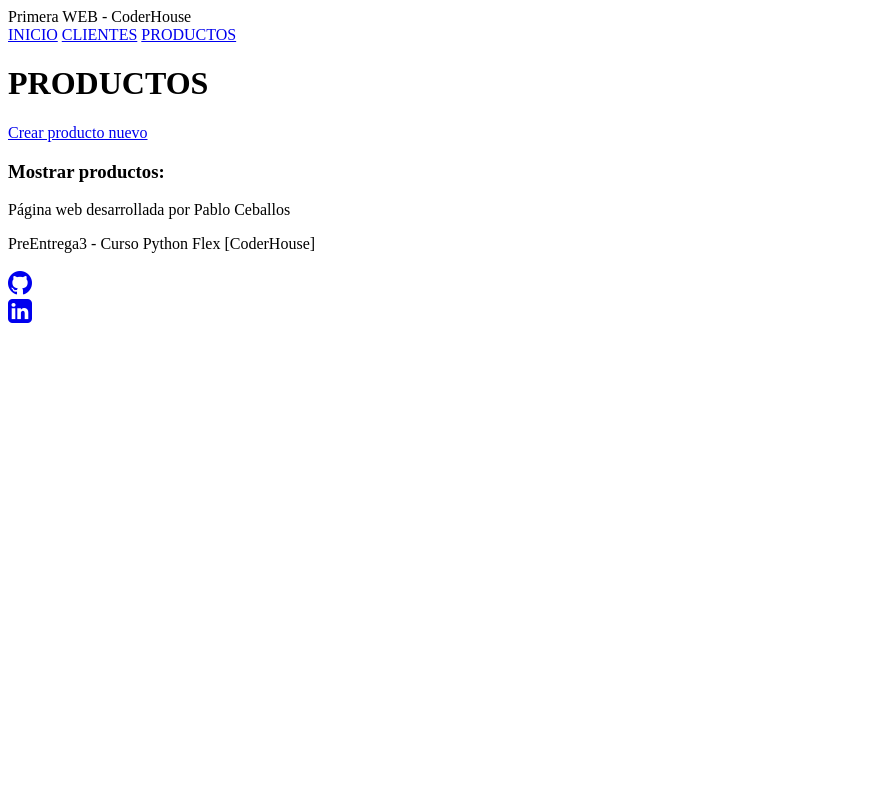
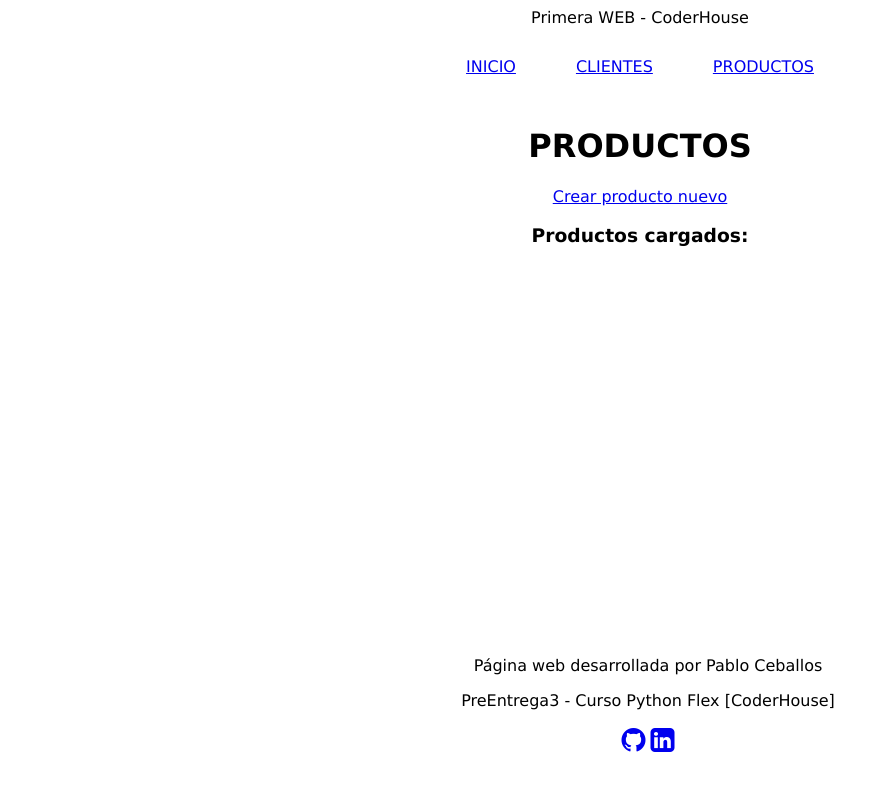
Before and after one commit to pabceb/Ceballos_PreEntrega3, a Django app: page /productos/ in a window 1280 px wide. Shown: the whole page, without its empty margins (0-889 px from the left). Run offline with Django 5.2, Linux system fonts and the light colour scheme; data that the repository does not hold is empty.

Commit message:
se agrega css y correcciones de disenio

```diff
--- a/inicio/forms.py
+++ b/inicio/forms.py
@@ -6,8 +6,6 @@ class FormularioCrearProducto(forms.Form):
     marca = forms.CharField(max_length = 20)
     precio = forms.FloatField()
 
-
-
 class FormularioCrearCliente(forms.Form):
     nombre = forms.CharField(max_length = 20)
     apellido = forms.CharField(max_length = 20)
--- a/inicio/models.py
+++ b/inicio/models.py
@@ -16,4 +16,4 @@ class Cliente(models.Model):
     telefono = models.IntegerField()
 
     def __str__(self):
-        return f'{self.nombre} {self.apellido} {self.telefono}'
+        return f'{self.nombre} {self.apellido} Tel: {self.telefono}'
--- /dev/null
+++ b/inicio/static/estilo1.css
@@ -0,0 +1,46 @@
+* {
+    text-align: center;
+    font-family: 'Lucida Sans', 'Lucida Sans Regular', 'Lucida Grande', 'Lucida Sans Unicode', Geneva, Verdana, sans-serif;
+}
+nav{
+    display: flex;
+    justify-content: center;
+    align-items: center;
+}
+.nav_link{
+    /* display: flex; */
+
+    margin: 10px;
+    padding: 20px;
+    font-size: 30;
+}
+
+a:hover{
+    background-color: #04AA6D;
+    color: white;
+}
+
+li{
+    text-align: left;
+}
+input {
+    margin: 5px;
+}
+input[type="submit"] {
+    background-color: #04AA6D; /* Green */
+    border: none;
+    color: white;
+    margin: 10px;
+    padding: 15px 32px;
+    text-align: center;
+    text-decoration: none;
+    display: inline-block;
+    font-size: 16px;
+  }
+footer{
+    position:absolute;
+    top: 80%;
+    bottom: 95%;
+    width: 100%;
+    height: 50px;
+}
--- a/inicio/templates/productos.html
+++ b/inicio/templates/productos.html
@@ -1,24 +1,25 @@
+{% load static%}
 <!DOCTYPE html>
 <html lang="en">
 <head>
     <meta charset="UTF-8">
     <meta name="viewport" content="width=device-width, initial-scale=1.0">
     <link rel="stylesheet" href="https://cdnjs.cloudflare.com/ajax/libs/font-awesome/4.7.0/css/font-awesome.min.css">
+    <link rel="stylesheet" href={% static "estilo1.css" %}>
     <title>PreEntrega3 - Productos</title>
 </head>
 
 <body>
     <header>Primera WEB - CoderHouse</header>
     <nav>
-        <a href={% url "inicio" %}>INICIO</a>
-        <a href={% url "clientes" %}>CLIENTES</a>
-        <a href={% url "productos" %}>PRODUCTOS</a>
+        <a href={% url "inicio" %} class="nav_link">INICIO</a>
+        <a href={% url "clientes" %} class="nav_link">CLIENTES</a>
+        <a href={% url "productos" %} class="nav_link">PRODUCTOS</a>
     </nav>
     <main>
     <h1>PRODUCTOS</h1>
-    {% comment %} mostrar productos {% endcomment %}
     <a href={% url "crear_producto" %}>Crear producto nuevo</a>
-    <h3>Mostrar productos:</h3>
+    <h3>Productos cargados:</h3>
     <p>
         {% for producto in productos %}
             <ul>
@@ -35,8 +36,6 @@
             </div>
             <div class="grid-item">
                 <a href={% url "inicio" %}><i style="font-size:28px" class="fa fa-github"></i></a>
-            </div>
-            <div class="grid-item">
                 <a href={% url "inicio" %}><i style="font-size:28px" class="fa fa-linkedin-square"></i></a>
             </div>
         </div>
```
Also changed, not shown: inicio/templates/clientes.html (+6 -6 lines), inicio/templates/crear_cliente.html (+5 -5 lines), inicio/templates/crear_producto.html (+5 -5 lines), inicio/templates/inicio.html (+6 -6 lines).
